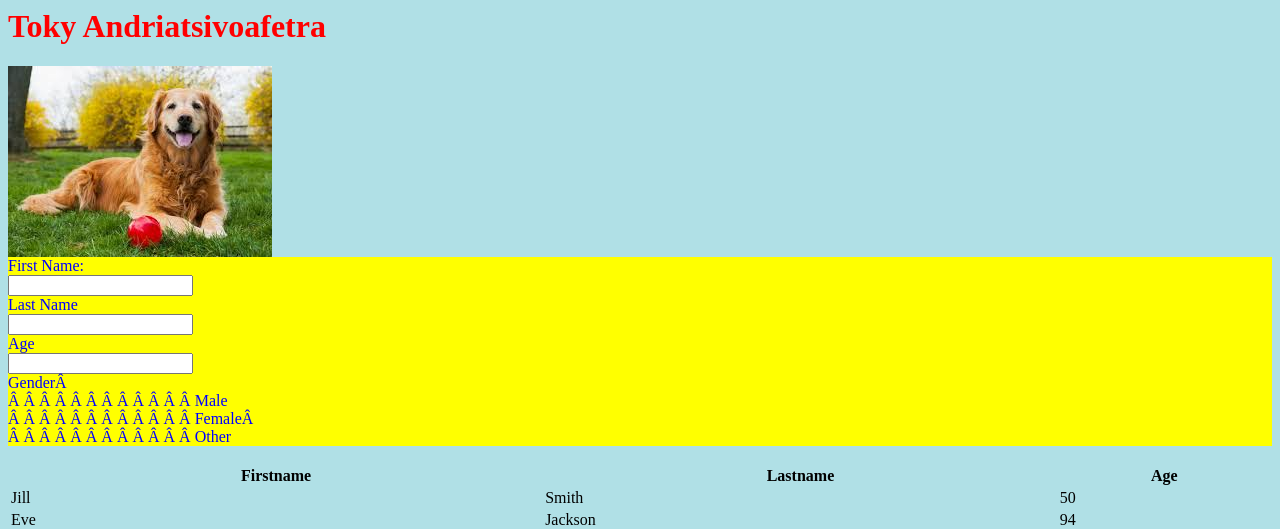
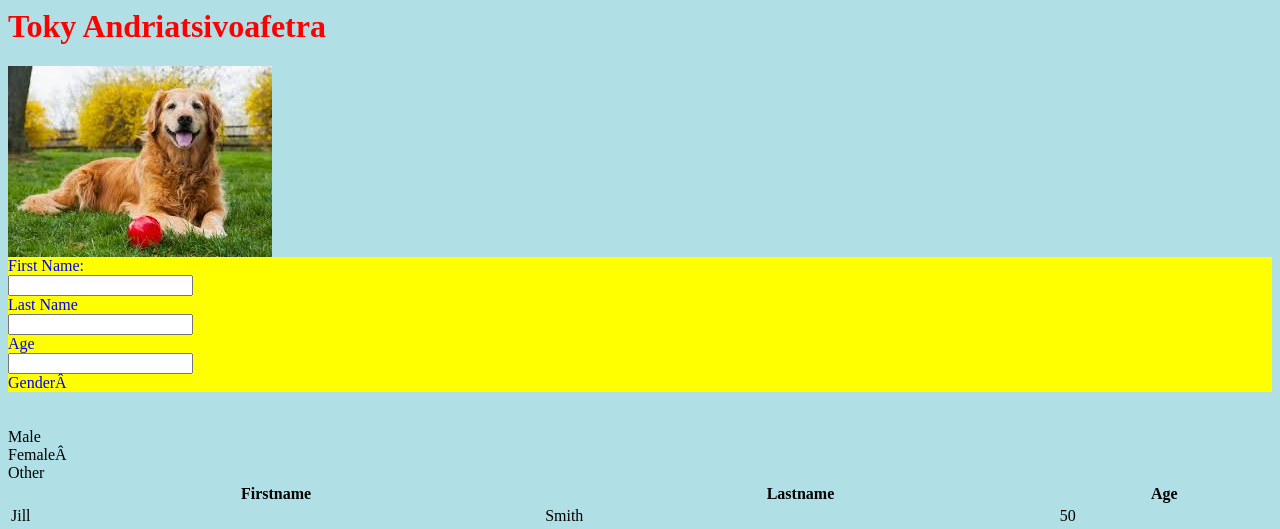
Before and after one commit to tokylds/my-first-website, a plain HTML site: page index.html in a window 1280 px wide. Shown: the top 529 px of the page. Drawn offline with Linux system fonts and the light colour scheme.

```diff
--- a/index.html
+++ b/index.html
@@ -12,12 +12,8 @@
         <label class="labels">Last Name</label><br>
         <input type="text" name="lastName"><br>
         <label class="labels">Age</label><br>
-        <input type="number" name="Age" min="13"><br>
-        Gender <br>
-            <input type="radio" name="gender" value="Male">Male<br>
-            <input type="radio" name="gender" value="Female">Female <br>
-            <input type="radio" name="gender" value="Other">Other<br>
-      </div>
+        <input type="number" name="Age" min="13"><br>Gender <br>
+        </div> <br>
         <style>
           .my-class-selector {
             color: blue;
@@ -30,6 +26,11 @@
           size: 50px;
         }</style>
         <br>
+        <div>
+            <input type="radio" name="gender" value="Male">Male<br>
+            <input type="radio" name="gender" value="Female">Female <br>
+            <input type="radio" name="gender" value="Other">Other<br>
+            </div>
         <table style="width:100%">
             <tr>
               <th>Firstname</th>
```
